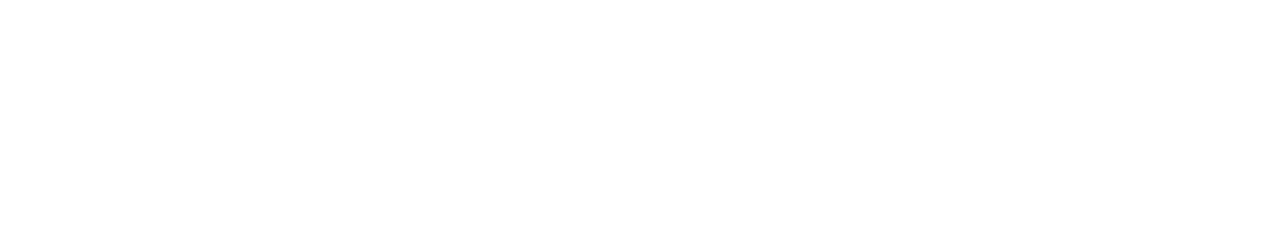
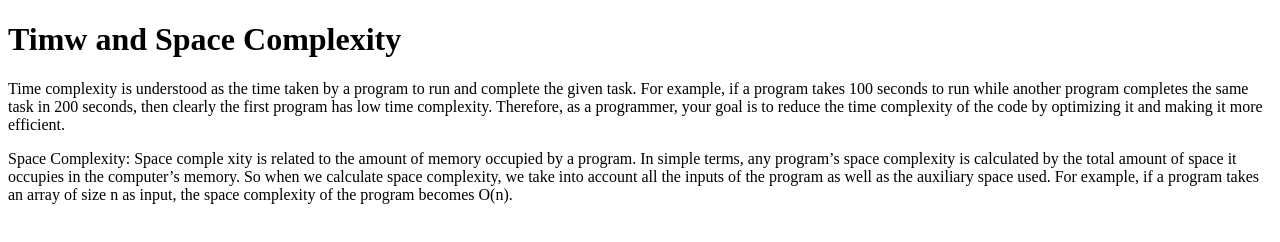
Before and after one commit to acciojob/time-and-space-complexity-sharmavimal7467, a website: page main.html in a window 1280 px wide. Drawn offline with Linux system fonts and the light colour scheme.

Commit message:
created a submission

```diff
--- a/main.html
+++ b/main.html
@@ -10,7 +10,11 @@
 	<!-- the entire body must be written by student -->
     <script type="text/javascript" src="./script.js">
 </script>
-
+<h1>Timw and Space Complexity</h1>
+	<p>Time complexity is understood as the time taken by a program to run and complete the given task. For example, if a program takes 100 seconds to run while another program completes the same task in 200 seconds, then clearly the first program has low time complexity. Therefore, as a programmer, your goal is to reduce the time complexity of the code by optimizing it and making it more efficient.</p>
+	<p>Space Complexity: Space comple
+		xity is related to the amount of memory occupied by a program. In simple terms, any program’s space complexity is calculated by the total amount of space it occupies in the computer’s memory. So when we calculate space complexity, we take into account all the inputs of the program as well as the auxiliary space used. For example, if a program takes an array of size n as
+		input, the space complexity of the program becomes O(n).</p>
 </body>
 
 </html>
```
